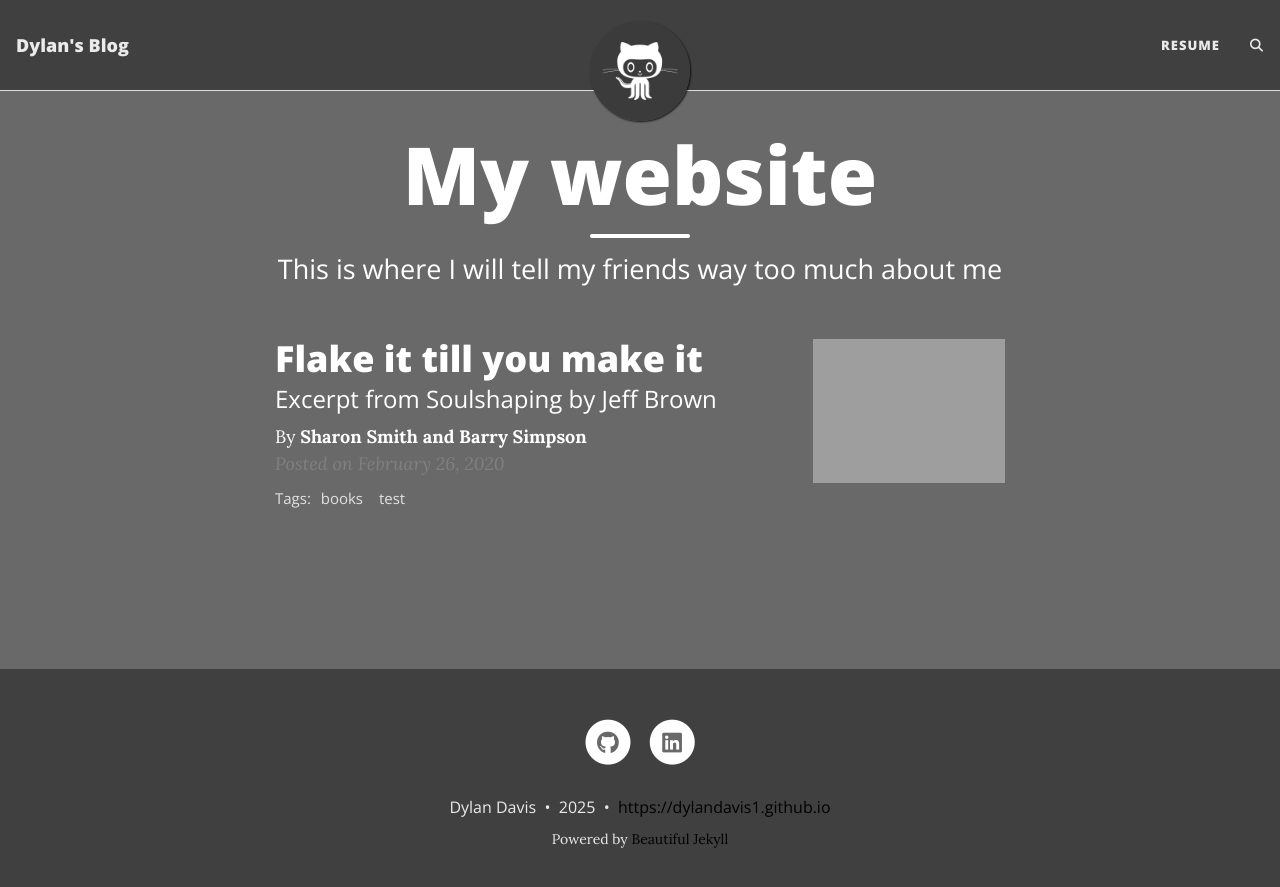
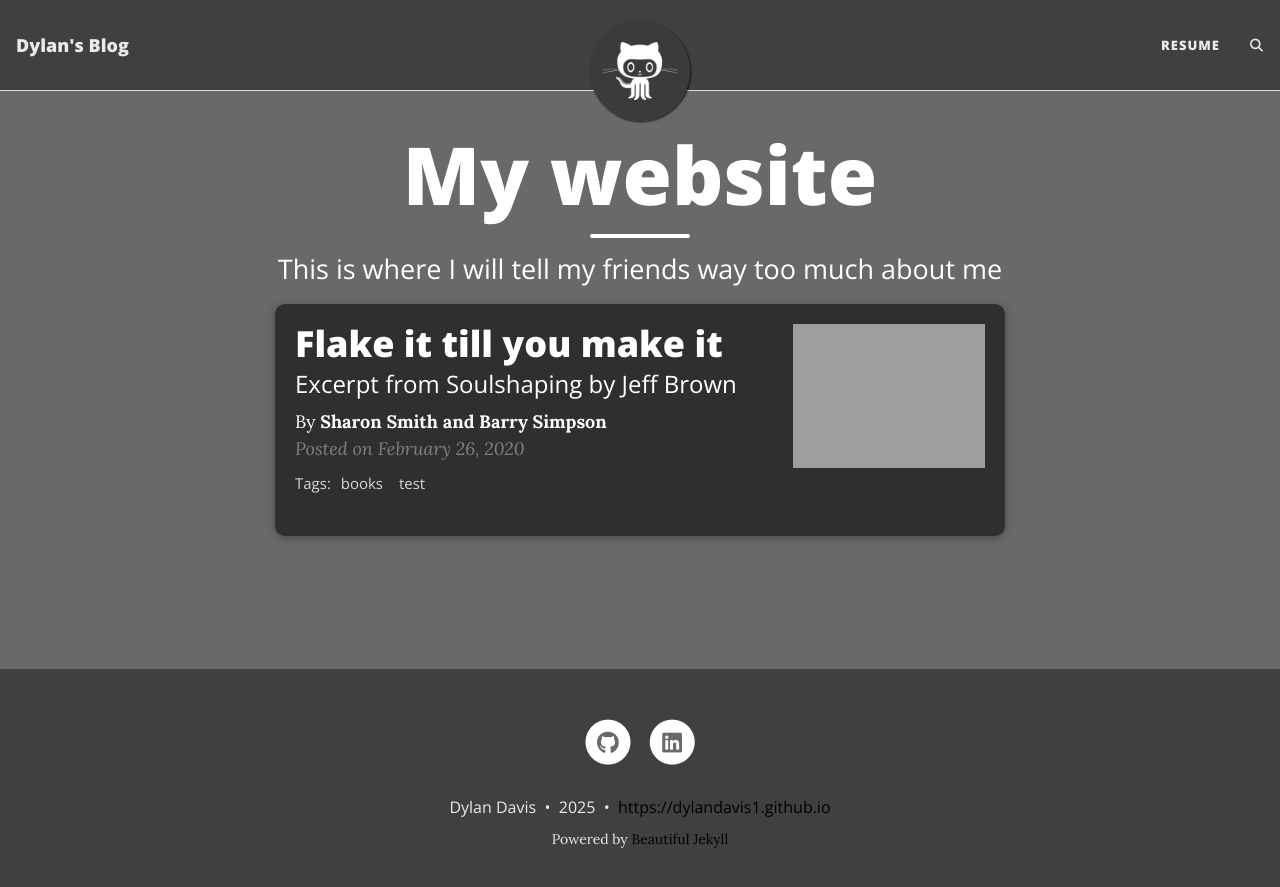
Before and after one commit to DylanDavis1/dylandavis1.github.io, a Jekyll site: the page built from index.html, in a window 1280 px wide. Shown: the top 887 px of the page. Built offline with Jekyll 4.4.1, drawn with Linux system fonts in a browser that asks for light colours; the list of posts is cut into pages by our own code; comment, search, counter and statistics services are not loaded.

Commit message:
Update custom-theme.css

```diff
--- a/assets/css/custom-theme.css
+++ b/assets/css/custom-theme.css
@@ -28,3 +28,14 @@ footer a {
 footer a:hover {
   color: {{ site.footer-hover-col }};
 }
+.post-preview {
+  background-color: #2f2f2f;
+  border-radius: 10px;
+  padding: 20px;
+  margin-bottom: 30px;
+  box-shadow: 0 2px 8px rgba(0,0,0,0.3);
+}
+
+.post-preview:hover {
+  box-shadow: 0 4px 12px rgba(0,0,0,0.4);
+}
```
